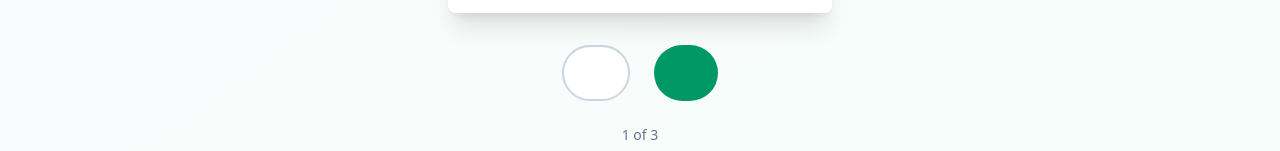
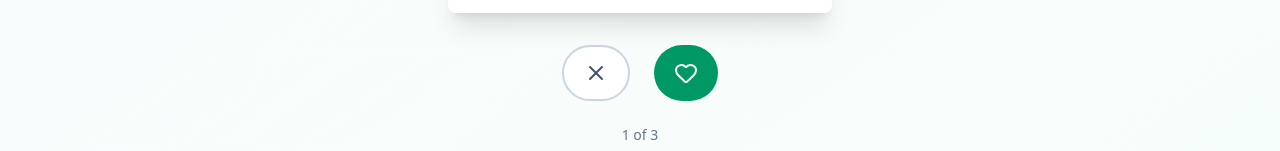
Before and after one commit to victoria-gao/technova-2025, a Next.js app in the folder frontend/: page /swipe in a window 1280 px wide. Shown: the part 708-859 px from the top of the page. Built offline with nearby package versions, Linux system fonts and the light colour scheme.

Commit message:
button image

```diff
--- a/frontend/src/app/swipe/page.tsx
+++ b/frontend/src/app/swipe/page.tsx
@@ -314,7 +314,9 @@ export default function SwipePage() {
               onClick={handlePass}
               disabled={isExiting}
             >
-              <X className="h-6 w-6 text-slate-600" />
+              <div>
+                <X className="h-6 w-6 text-slate-600" />
+              </div>
             </Button>
             <Button
               size="lg"
@@ -322,7 +324,9 @@ export default function SwipePage() {
               onClick={handleLike}
               disabled={isExiting}
             >
-              <Heart className="h-6 w-6" />
+              <div>
+                <Heart className="h-6 w-6 text-white" />
+              </div>
             </Button>
           </div>
 
```
